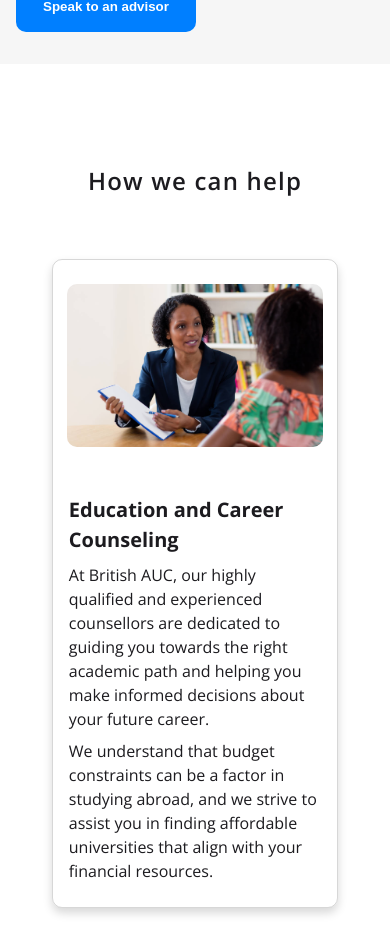
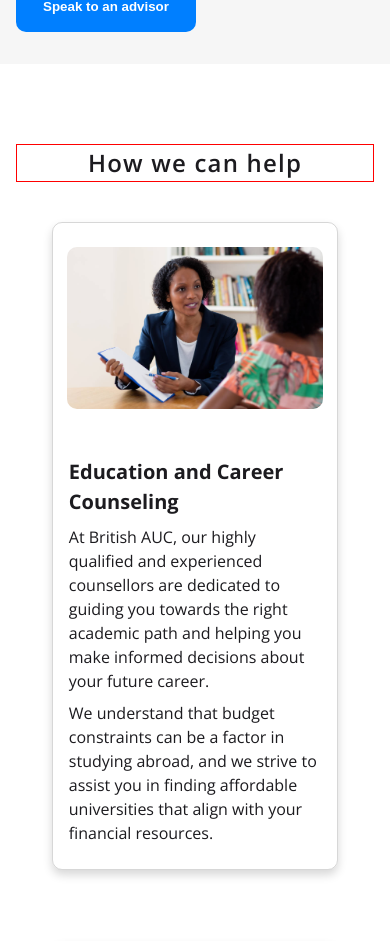
Before and after one commit to British-AUC/company-website, a React (Vite) app in the folder website/: page / in a window 390 px wide. Shown: the part 1734-2675 px from the top of the page. Built offline with nearby package versions, Linux system fonts and the light colour scheme.

Commit message:
adjusted h2 for services

```diff
--- a/website/src/styles/App_mobile.css
+++ b/website/src/styles/App_mobile.css
@@ -136,6 +136,12 @@
   .section-three {
     padding: 0em 1em;
     gap: 2.5em;
+  }
+  .section-three h2 {
+    border: 1px solid red;
+    width: 100%;
+    padding: 0;
+    margin: 0;
   }
   .section-three .service {
     flex-direction: column-reverse;
--- a/website/src/styles/App_mobile.scss
+++ b/website/src/styles/App_mobile.scss
@@ -164,6 +164,12 @@ $testborder: 1px solid red;
   .section-three {
     padding: $mobilepadding;
     gap: 2.5em;
+    h2 {
+      border: $testborder;
+      width: 100%;
+      padding: 0;
+      margin: 0;
+    }
     .service {
       flex-direction: column-reverse;
     }
```
Also changed, not shown: 1 other file (tests, documents, lock files or other folders).
